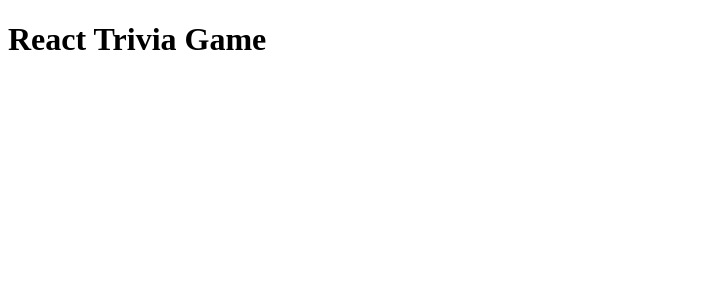
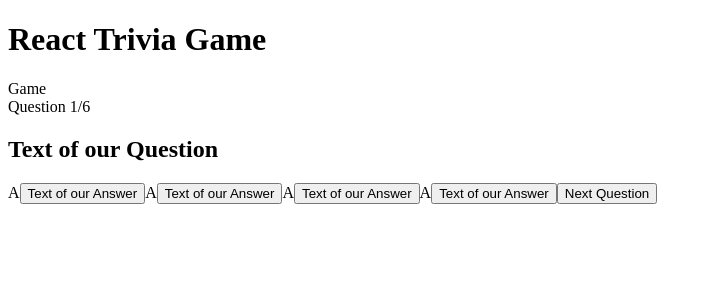
Before and after one commit to danny-englander/react-trivia-game, a React (Create React App) app: page / in a window 1280 px wide. Shown: the top 300 px of the page, without its empty margins (0-712 px from the left). Built offline with nearby package versions, Linux system fonts and the light colour scheme; the HTML template or start-up script is replaced by a standard one.

Commit message:
Create game components with context and useReducer

```diff
--- a/src/App.js
+++ b/src/App.js
@@ -1,4 +1,6 @@
 import React from 'react';
+import Game from './components/Game';
+import { GameProvider } from "./contexts/GameContext"
 
 function App() {
   return (
@@ -6,6 +8,12 @@ function App() {
       <header className="App-header">
         <h1>React Trivia Game</h1>
       </header>
+
+      <main>
+        <GameProvider>
+          <Game />
+        </GameProvider>
+      </main>
     </div>
   );
 }
--- /dev/null
+++ b/src/components/Answer.jsx
@@ -0,0 +1,11 @@
+import React from 'react'
+
+const Answer = () => {
+  return (
+    <>
+      A<button>Text of our Answer</button>
+    </>
+  )
+}
+
+export default Answer
--- /dev/null
+++ b/src/components/Game.jsx
@@ -0,0 +1,47 @@
+import React, { useReducer } from 'react'
+import Question from './Question'
+
+// Implement useReducer to separate the business logic from the component.
+// This method makes the app more scalable.
+// Define the initial state.
+const initialState = {
+  currentQuestionIndex: 0,
+  questions: [],
+}
+
+const reducer = (state, action) => {
+  if (action.type === 'NEXT_QUESTION') {
+    return {
+      ...state,
+      currentQuestionIndex: state.currentQuestionIndex + 1,
+    }
+  }
+
+  // Return the first argument of the state.
+  return state
+}
+
+const Game = () => {
+  // useState is good but not always scalable so we can implement useReducer instead.
+  // Define and read the state.
+  const [state, dispatch] = useReducer(reducer, initialState)
+  console.log('state', state)
+
+  return (
+    <>
+      <div>Game</div>
+      Question 1/6
+      {/* Pass props to the child component. */}
+      <Question questions={state.questions} />
+      {/*
+      Here we instantiate useReducer with a click event as a dispatch method.
+      Call the state as defined above.
+      */}
+      <button onClick={() => dispatch({ type: 'NEXT_QUESTION' })}>
+        Next Question
+      </button>
+    </>
+  )
+}
+
+export default Game
--- /dev/null
+++ b/src/components/Question.jsx
@@ -0,0 +1,18 @@
+import React from 'react'
+import Answer from './Answer'
+
+// Call the props passed from the Game component.
+const Question = ({ questions }) => {
+  console.log('Question', questions)
+  return (
+    <>
+      <h2>Text of our Question</h2>
+      <Answer />
+      <Answer />
+      <Answer />
+      <Answer />
+    </>
+  )
+}
+
+export default Question
--- /dev/null
+++ b/src/contexts/GameContext.js
@@ -0,0 +1,7 @@
+import React, { createContext } from "react";
+
+export const GameContext = createContext()
+
+export const GameProvider = ({ children }) => {
+  return <GameContext.Provider value="foooozzz">{children}</GameContext.Provider>
+}
```
